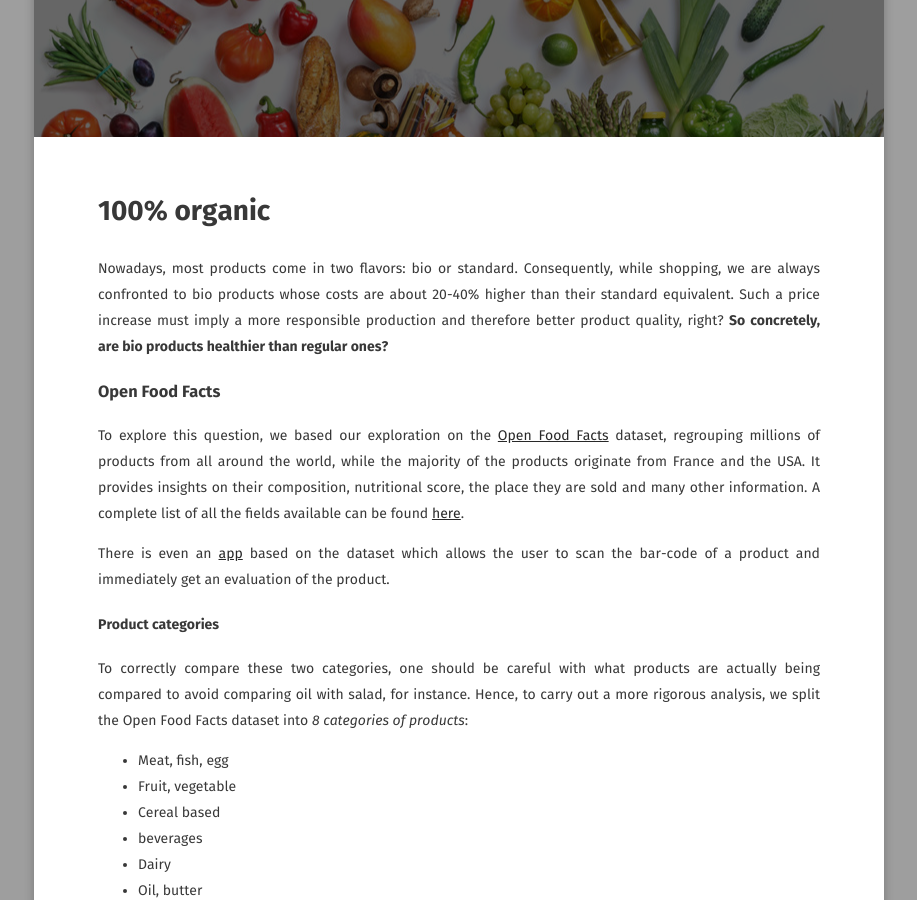
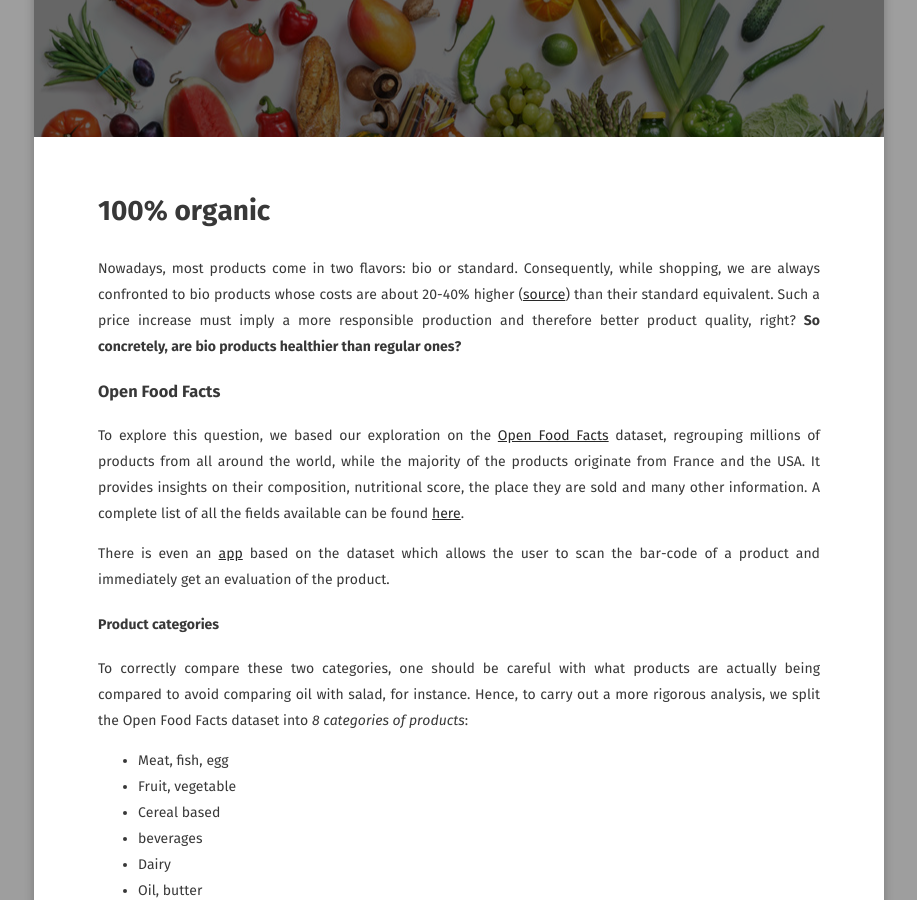
Before and after one commit to AntoineWeber/ADA_Project_RobAda, a Jekyll site: the page built from story.md, in a window 1280 px wide and 900 px high, scrolled down 388 px. Shown: the whole window, without its empty margins (181-1098 px from the left). Built offline with Jekyll 4.4.1, drawn with Linux system fonts in a browser that asks for light colours; some web fonts are replaced; comment, search, counter and statistics services are not loaded.

Commit message:
citation

```diff
--- a/story.md
+++ b/story.md
@@ -7,7 +7,7 @@ permalink: /story/
 
 # {{ site.title }}
 
-Nowadays, most products come in two flavors: bio or standard. Consequently, while shopping, we are always confronted to bio products whose costs are about 20-40% higher than their standard equivalent. Such a price increase must imply a more responsible production and therefore better product quality, right? **So concretely, are bio products healthier than regular ones?**
+Nowadays, most products come in two flavors: bio or standard. Consequently, while shopping, we are always confronted to bio products whose costs are about 20-40% higher ([source](https://www.consumerreports.org/cro/news/2015/03/cost-of-organic-food/index.htm)) than their standard equivalent. Such a price increase must imply a more responsible production and therefore better product quality, right? **So concretely, are bio products healthier than regular ones?**
 
 ### Open Food Facts
 
```
